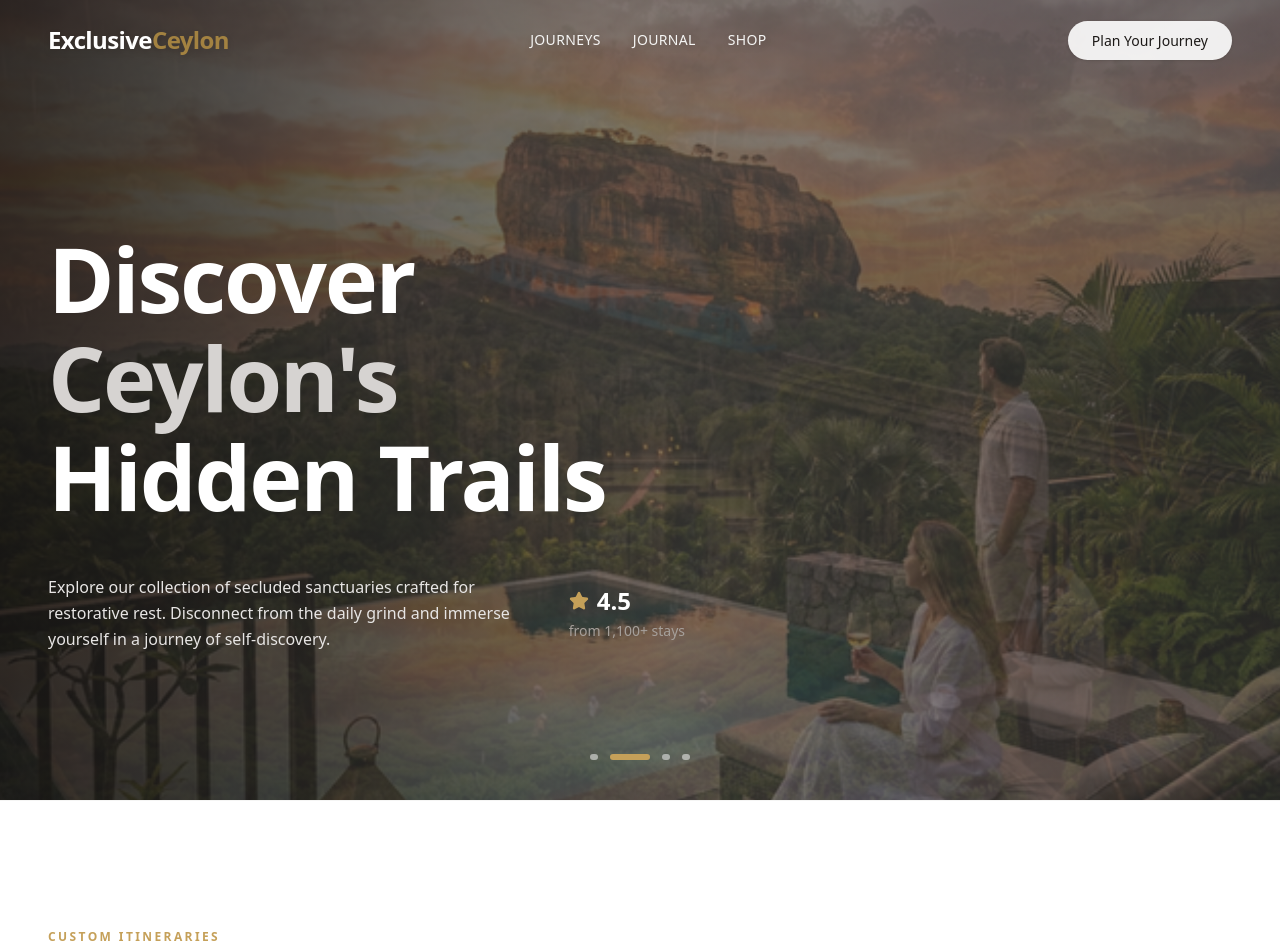
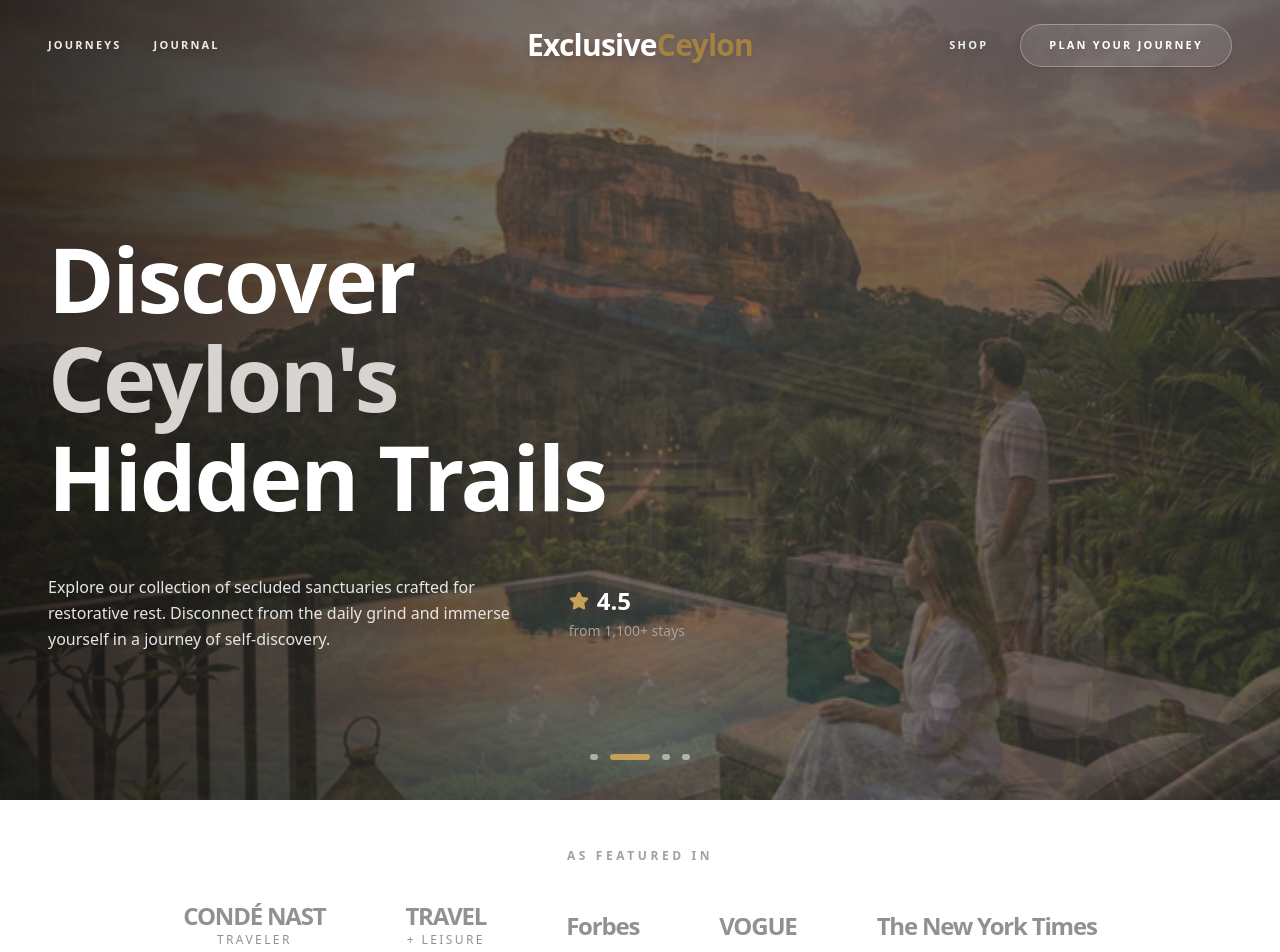
Before and after one commit to dilshandevxx/exclusive-ceylon-agency, a Next.js app: page / in a window 1280 px wide. Shown: the top 952 px of the page. Built offline with nearby package versions, Linux system fonts and the light colour scheme; a web font is replaced by a local one.

Commit message:
initial commi

```diff
--- a/src/app/page.tsx
+++ b/src/app/page.tsx
@@ -1,5 +1,6 @@
 import Navbar from "@/components/Navbar";
 import Hero from "@/components/Hero";
+import TrustBar from "@/components/TrustBar";
 import Narrative from "@/components/Narrative";
 import Amenities from "@/components/Amenities";
 import Journeys from "@/components/Journeys";
@@ -12,6 +13,7 @@ export default function Home() {
     <main className="min-h-screen">
       <Navbar />
       <Hero />
+      <TrustBar />
       <Journeys />
       <Narrative />
       <Amenities />
--- a/src/components/Navbar.tsx
+++ b/src/components/Navbar.tsx
@@ -25,42 +25,51 @@ export default function Navbar() {
             : "bg-transparent py-6"
         }`}
       >
-        <div className="container mx-auto px-6 md:px-12 flex justify-between items-center">
+      <div className="container mx-auto px-6 md:px-12 flex justify-between items-center md:grid md:grid-cols-3 md:items-center">
+        {/* Left Links (Desktop) */}
+        <div className={`hidden md:flex justify-start space-x-8 text-[11px] font-semibold tracking-[0.2em] uppercase transition-colors ${scrolled ? 'text-stone-500' : 'text-white/90 drop-shadow-md'}`}>
+          <Link href="/planner" className="hover:text-accent-gold transition-colors relative group py-2">
+            Journeys
+            <span className="absolute bottom-0 left-0 w-0 h-[1px] bg-accent-gold transition-all duration-300 group-hover:w-full"></span>
+          </Link>
+          <Link href="/#about" className="hover:text-accent-gold transition-colors relative group py-2">
+            Journal
+            <span className="absolute bottom-0 left-0 w-0 h-[1px] bg-accent-gold transition-all duration-300 group-hover:w-full"></span>
+          </Link>
+        </div>
+
+        {/* Center Logo */}
+        <div className="flex justify-start md:justify-center z-50">
           <Link
             href="/"
-            className={`text-2xl font-serif font-bold tracking-tight z-50 transition-colors ${scrolled || mobileMenuOpen ? 'text-stone-900' : 'text-white drop-shadow-md'}`}
+            className={`text-2xl md:text-3xl font-serif font-bold tracking-tight transition-colors ${scrolled || mobileMenuOpen ? 'text-stone-900' : 'text-white drop-shadow-md'}`}
             onClick={() => setMobileMenuOpen(false)}
           >
             Exclusive<span className="text-accent-gold-dark hover:text-accent-gold transition-colors">Ceylon</span>
           </Link>
+        </div>
 
-          {/* Desktop Navigation */}
-          <div className={`hidden md:flex space-x-8 text-sm font-medium tracking-wide uppercase transition-colors ${scrolled ? 'text-stone-600' : 'text-stone-100 drop-shadow-md'}`}>
-            <Link href="/planner" className="hover:text-accent-gold transition-colors">
-              Journeys
-            </Link>
-            <Link href="/#about" className="hover:text-accent-gold transition-colors">
-              Journal
-            </Link>
-            <Link href="/shop" className="hover:text-accent-gold transition-colors">
-              Shop
-            </Link>
-          </div>
+        {/* Right Links (Desktop) */}
+        <div className={`hidden md:flex items-center justify-end space-x-8 text-[11px] font-semibold tracking-[0.2em] uppercase transition-colors ${scrolled ? 'text-stone-500' : 'text-white/90 drop-shadow-md'}`}>
+          <Link href="/shop" className="hover:text-accent-gold transition-colors relative group py-2">
+            Shop
+            <span className="absolute bottom-0 left-0 w-0 h-[1px] bg-accent-gold transition-all duration-300 group-hover:w-full"></span>
+          </Link>
+          <Link href="/planner" className={`px-7 py-3 rounded-full transition-all duration-300 ${scrolled ? 'bg-stone-900 text-white shadow-sm hover:bg-accent-gold hover:shadow-md' : 'bg-white/10 backdrop-blur-md border border-white/30 text-white hover:bg-white hover:text-stone-900 shadow-sm'}`}>
+            Plan Your Journey
+          </Link>
+        </div>
 
-          <div className="hidden md:block">
-            <Link href="/planner" className={`px-6 py-2.5 rounded-full text-sm font-medium hover:bg-accent-gold hover:text-white transition-all ${scrolled ? 'bg-stone-900 text-white shadow-sm hover:shadow-md' : 'bg-white/90 backdrop-blur-sm text-stone-900 hover:bg-white shadow-sm'}`}>
-              Plan Your Journey
-            </Link>
-          </div>
-
-          {/* Mobile Menu Toggle Button */}
+        {/* Mobile Menu Toggle Button */}
+        <div className="flex md:hidden justify-end z-50">
           <button
-            className={`md:hidden p-2 rounded-md focus:outline-none z-50 transition-colors ${scrolled || mobileMenuOpen ? 'text-stone-900' : 'text-white drop-shadow-md'}`}
+            className={`p-2 focus:outline-none transition-colors ${scrolled || mobileMenuOpen ? 'text-stone-900' : 'text-white drop-shadow-md'}`}
             onClick={() => setMobileMenuOpen(!mobileMenuOpen)}
           >
             {mobileMenuOpen ? <X size={28} /> : <Menu size={28} />}
           </button>
         </div>
+      </div>
       </nav>
 
       {/* Mobile Menu Overlay */}
--- /dev/null
+++ b/src/components/TrustBar.tsx
@@ -0,0 +1,61 @@
+"use client";
+import { motion, useAnimation, useInView } from "framer-motion";
+import { useEffect, useRef } from "react";
+
+const publications = [
+  { name: "CONDÉ NAST", sub: "TRAVELER", type: "serif" },
+  { name: "TRAVEL", sub: "+ LEISURE", type: "serif" },
+  { name: "Forbes", type: "sans" },
+  { name: "VOGUE", type: "sans" },
+  { name: "The New York Times", type: "serif" },
+];
+
+export default function TrustBar() {
+  const ref = useRef(null);
+  const isInView = useInView(ref, { once: true, margin: "-50px" });
+  const controls = useAnimation();
+
+  useEffect(() => {
+    if (isInView) {
+      controls.start("visible");
+    }
+  }, [isInView, controls]);
+
+  return (
+    <section className="py-12 border-b border-stone-100 bg-white overflow-hidden" ref={ref}>
+      <div className="container mx-auto px-6 md:px-12 flex flex-col items-center justify-center gap-10">
+        <span className="text-stone-400 text-xs font-semibold uppercase tracking-[0.3em] whitespace-nowrap">
+          As Featured In
+        </span>
+
+        <div className="flex flex-wrap justify-center items-center gap-x-12 gap-y-8 md:gap-x-20 opacity-50 grayscale hover:grayscale-0 hover:opacity-100 transition-all duration-700">
+          {publications.map((pub, idx) => (
+            <motion.div
+              key={pub.name}
+              initial="hidden"
+              animate={controls}
+              variants={{
+                hidden: { opacity: 0, y: 15 },
+                visible: {
+                  opacity: 1,
+                  y: 0,
+                  transition: { duration: 0.8, delay: idx * 0.15, ease: "easeOut" }
+                }
+              }}
+              className={`flex flex-col items-center justify-center ${pub.type === 'serif' ? 'font-serif' : 'font-sans'}`}
+            >
+              <h3 className="text-stone-800 text-lg md:text-2xl font-bold tracking-tighter leading-none m-0">
+                {pub.name}
+              </h3>
+              {pub.sub && (
+                <span className="text-[10px] md:text-xs text-stone-800 tracking-[0.2em] font-light mt-1">
+                  {pub.sub}
+                </span>
+              )}
+            </motion.div>
+          ))}
+        </div>
+      </div>
+    </section>
+  );
+}
```
